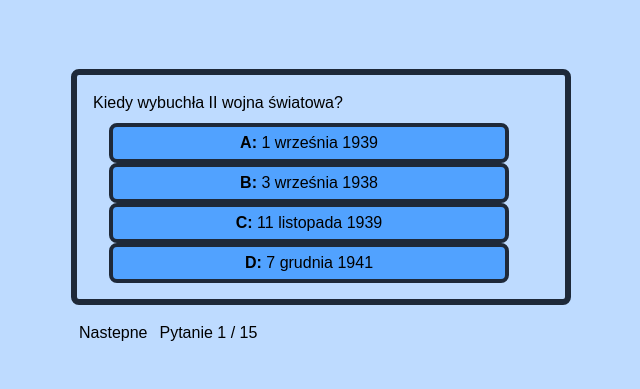
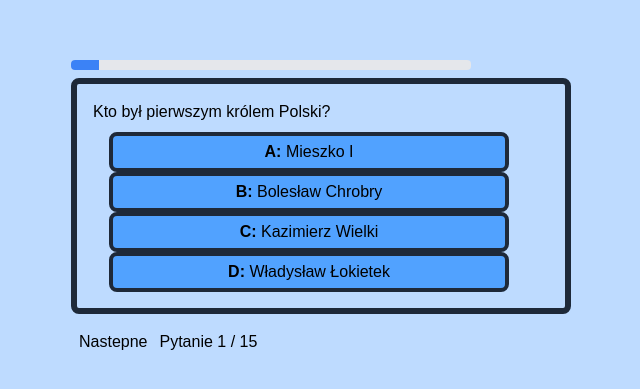
Before and after one commit to patrykator/graEdukacyjna, a Next.js app: page /quiz in a window 1280 px wide. Shown: the part 193-582 px from the top of the page, without its empty margins (319-959 px from the left). Built offline with nearby package versions, Linux system fonts and the light colour scheme.

Commit message:
Update the quiz logic: add support for question shuffling, improve state management, and score updating.

```diff
--- /dev/null
+++ b/app/quiz/layout.tsx
@@ -0,0 +1,27 @@
+"use client";
+
+import { useEffect, PropsWithChildren } from "react";
+import { useQuizStore } from "../stores/quizStore";
+import { pytania } from "../data/questions";
+
+export default function QuizLayout({ children }: PropsWithChildren<{}>) {
+  const shuffled = useQuizStore((s) => s.shuffledOrder);
+  const ready = Boolean(shuffled) && shuffled.length === pytania.length;
+
+  useEffect(() => {
+    const state = useQuizStore.getState();
+    if (!state.shuffledOrder || state.shuffledOrder.length !== pytania.length) {
+      state.reset(pytania.length);
+    }
+  }, []);
+
+  if (!ready) {
+    return (
+      <div className="flex items-center justify-center h-screen">
+        <div className="text-md text-gray-600">Losowanie pytań…</div>
+      </div>
+    );
+  }
+
+  return <>{children}</>;
+}
--- a/app/quiz/page.tsx
+++ b/app/quiz/page.tsx
@@ -1,28 +1,63 @@
 "use client";
 
-import Link from "next/link";
+import { useRouter } from "next/navigation";
 import { useQuizStore } from "../stores/quizStore";
 import { pytania } from "../data/questions";
 
 export default function Page() {
+  const router = useRouter();
   const currentQuestion = useQuizStore((s) => s.currentQuestion);
   const next = useQuizStore((s) => s.next);
   const prev = useQuizStore((s) => s.prev);
   const setAnswer = useQuizStore((s) => s.setAnswer);
-  const setCurrent = useQuizStore((s) => s.setCurrent);
-  const chosen = useQuizStore((s) => s.answers[currentQuestion]);
-  const score = useQuizStore((s) => s.score);
+  const finish = useQuizStore((s) => s.finish);
+  const shuffledOrder = useQuizStore((s) => s.shuffledOrder);
 
-  const current = pytania[currentQuestion];
+  const originalIndex =
+    shuffledOrder && shuffledOrder.length
+      ? shuffledOrder[currentQuestion - 1]
+      : currentQuestion;
+
+  const chosen = useQuizStore((s) => s.answers[originalIndex]);
+
+  const current = pytania[originalIndex - 1];
   const lastQuestion = pytania.length;
+  const isLast = currentQuestion === lastQuestion;
 
   function handleChoose(key: string) {
-    setAnswer(currentQuestion, key, pytania);
+    setAnswer(originalIndex, key, pytania);
   }
 
   return (
     <div className="flex items-center justify-center h-screen">
       <div>
+        <div className="mb-2">
+          <div
+            role="progressbar"
+            aria-valuemin={1}
+            aria-valuemax={pytania.length}
+            aria-valuenow={currentQuestion}
+            style={{
+              width: "400px",
+              height: "10px",
+              background: "#e5e7eb",
+              borderRadius: 4,
+              overflow: "hidden",
+            }}
+          >
+            <div
+              style={{
+                height: "100%",
+                background: "#3b82f6",
+                width: `${Math.round(
+                  (currentQuestion / pytania.length) * 100
+                )}%`,
+                transition: "width 200ms ease",
+              }}
+            />
+          </div>
+        </div>
+
         {current ? (
           <div className="mb-4 border-6   border-gray-800 rounded-lg p-4  w-[500px]">
             <h3 className="m-0">{current.question}</h3>
@@ -51,24 +86,25 @@ export default function Page() {
         )}
 
         <div className="mt-3">
-          <button onClick={() => prev()} disabled={currentQuestion === 0}>
-            {currentQuestion !== 0 ? "Poprzednie" : null}
+          <button onClick={() => prev()} disabled={currentQuestion === 1}>
+            {currentQuestion !== 1 ? "Poprzednie" : null}
           </button>
 
           <button
-            onClick={() => next(pytania.length - 1)}
-            disabled={currentQuestion >= pytania.length - 1}
+            onClick={() => {
+              if (isLast) {
+                finish(pytania);
+                router.push("/results");
+              } else next(pytania.length);
+            }}
+            disabled={currentQuestion > pytania.length}
             className="ml-2"
           >
-            {currentQuestion + 1 === lastQuestion ? (
-              <Link href="/results">Zakoncz</Link>
-            ) : (
-              "Nastepne"
-            )}
+            {isLast ? "Zakoncz" : "Nastepne"}
           </button>
 
           <span className="ml-3">
-            Pytanie {currentQuestion + 1} / {pytania.length}
+            Pytanie {currentQuestion} / {pytania.length}
           </span>
         </div>
       </div>
--- a/app/results/page.tsx
+++ b/app/results/page.tsx
@@ -2,23 +2,26 @@
 
 import { pytania } from "../data/questions";
 import { useQuizStore } from "../stores/quizStore";
+import { useRouter } from "next/navigation";
 
 function Page() {
-  const computeScore = useQuizStore((s) => s.computeScore);
-  const total = computeScore(pytania);
-  const storedScore = useQuizStore((s) => s.score);
+  const lastScore = useQuizStore((s) => s.lastScore);
   const reset = useQuizStore((s) => s.reset);
+  const router = useRouter();
 
   return (
     <div>
       <p>
-        Twoj wynik: {total} / {pytania.length}
+        Twoj wynik: {lastScore} / {pytania.length}
       </p>
       <button
         onClick={() => {
-          reset();
+          reset(pytania.length);
+          router.push("/quiz");
         }}
-      ></button>
+      >
+        Zagraj ponownie
+      </button>
     </div>
   );
 }
--- a/app/stores/quizStore.ts
+++ b/app/stores/quizStore.ts
@@ -6,6 +6,8 @@ type QuizState = {
   currentQuestion: number;
   answers: AnswersMap;
   score: number;
+  lastScore: number;
+  shuffledOrder: number[];
 
   setCurrent: (i: number) => void;
   next: (maxIndex: number) => void;
@@ -15,14 +17,39 @@ type QuizState = {
     answer: string,
     questions?: { correct: string }[]
   ) => void;
-  reset: () => void;
+  reset: (numQuestions?: number) => void;
+  finish: (questions: { correct: string }[]) => void;
   computeScore: (questions: { correct: string }[]) => number;
 };
 
-export const useQuizStore = create<QuizState>((set, get) => ({
-  currentQuestion: 0,
+export const useQuizStore = create<QuizState>((set, get) => {
+  const shuffleArray = (n: number) => {
+    const arr: number[] = Array.from({ length: n }, (_, i) => i + 1);
+    for (let i = arr.length - 1; i > 0; i--) {
+      const j = Math.floor(Math.random() * (i + 1));
+      [arr[i], arr[j]] = [arr[j], arr[i]];
+    }
+    return arr;
+  };
+
+  const scoreFromAnswers = (
+    answers: AnswersMap,
+    questions?: { correct: string }[]
+  ) => {
+    if (!questions) return 0;
+    return Object.entries(answers).reduce((acc, [idxStr, ans]) => {
+      const idx = Number(idxStr);
+      const correct = questions[idx - 1]?.correct;
+      return acc + (ans === correct ? 1 : 0);
+    }, 0);
+  };
+
+  return {
+    currentQuestion: 1,
     answers: {},
     score: 0,
+    lastScore: 0,
+    shuffledOrder: [],
 
     setCurrent: (i: number) => set({ currentQuestion: i }),
 
@@ -32,30 +59,38 @@ export const useQuizStore = create<QuizState>((set, get) => ({
       })),
 
     prev: () =>
-    set((s) => ({ currentQuestion: Math.max(0, s.currentQuestion - 1) })),
+      set((s) => ({
+        currentQuestion: Math.max(1, s.currentQuestion - 1),
+      })),
 
     setAnswer: (qIndex: number, answer: string, questions?) =>
       set((s) => {
         const answers = { ...s.answers, [qIndex]: answer };
-      let score = s.score;
-      if (questions) {
-        score = Object.entries(answers).reduce((acc, [idxStr, ans]) => {
-          const idx = Number(idxStr);
-          const correct = questions[idx]?.correct;
-          return acc + (ans && correct && ans === correct ? 1 : 0);
-        }, 0);
-      }
+        const score = questions
+          ? scoreFromAnswers(answers, questions)
+          : s.score;
         return { answers, score };
       }),
 
-  reset: () => set({ currentQuestion: 0, answers: {}, score: 0 }),
+    reset: (numQuestions?: number) =>
+      set(() => {
+        const n = numQuestions ?? 0;
+        return {
+          currentQuestion: 1,
+          answers: {},
+          score: 0,
+          shuffledOrder: shuffleArray(n),
+        };
+      }),
+
+    finish: (questions) =>
+      set((s) => {
+        const total = scoreFromAnswers(s.answers, questions);
+        return { lastScore: total };
+      }),
 
     computeScore: (questions) => {
-    const answers = get().answers;
-    return Object.entries(answers).reduce((acc, [idxStr, ans]) => {
-      const idx = Number(idxStr);
-      const correct = questions[idx]?.correct;
-      return acc + (ans && correct && ans === correct ? 1 : 0);
-    }, 0);
+      return scoreFromAnswers(get().answers, questions);
     },
-}));
+  };
+});
```
Lines whose indentation alone changed are shown as unchanged.
